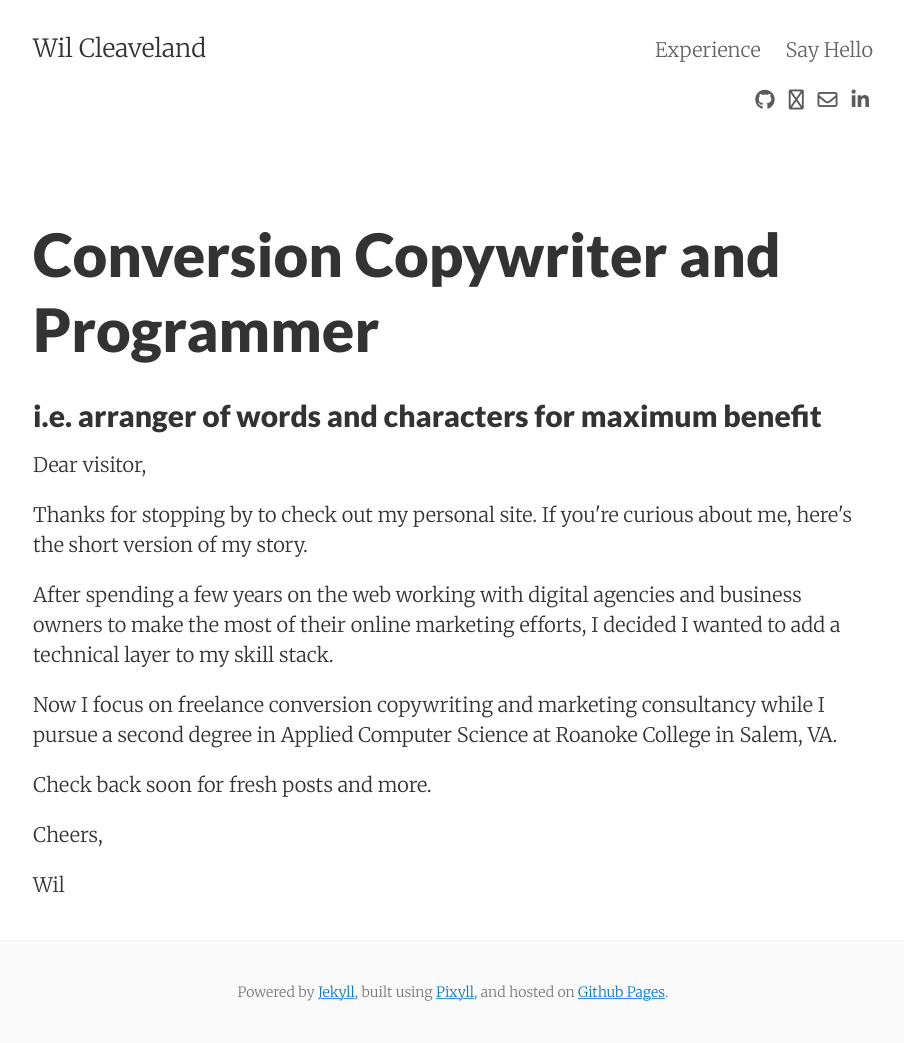
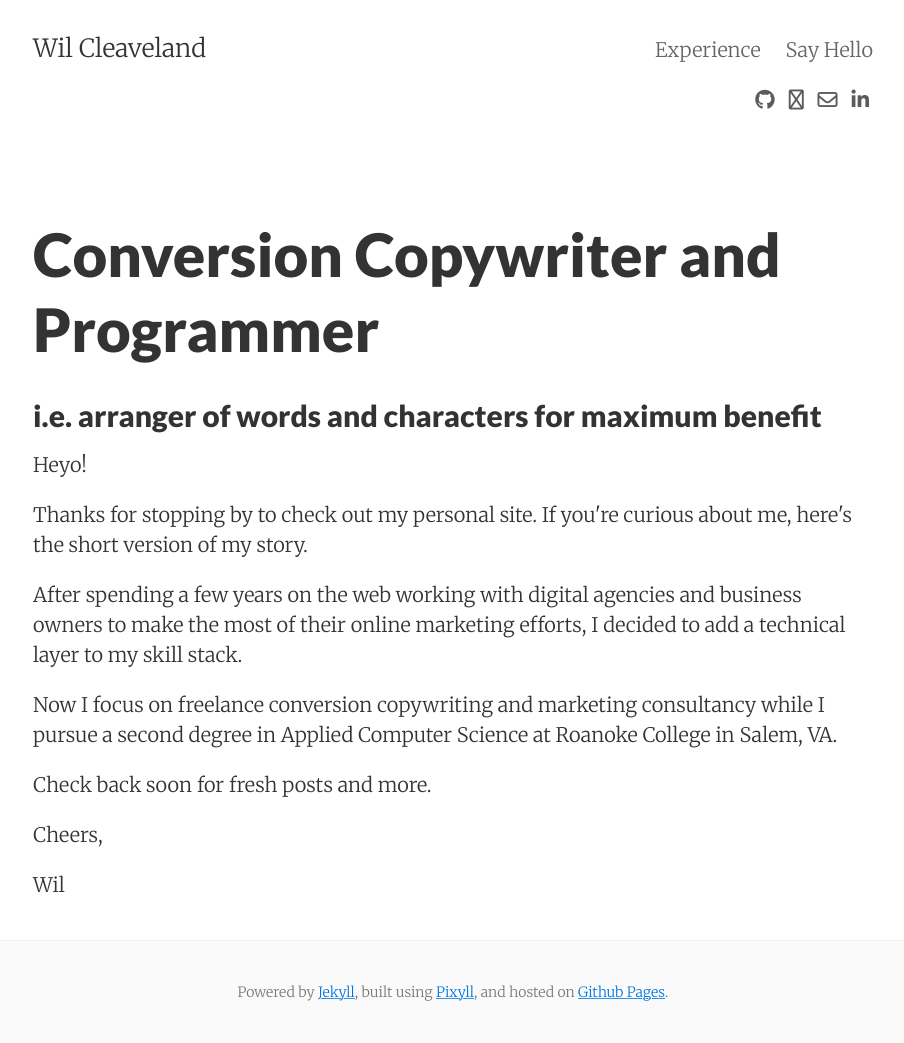
Before and after one commit to WilCleaveland/wilcleaveland.github.io, a Jekyll site: the page built from index.html, in a window 1280 px wide. Shown: the whole page, without its empty margins (187-1091 px from the left). Built offline with Jekyll 4.4.1, drawn with Linux system fonts in a browser that asks for light colours; nearby versions of some CDN libraries; the list of posts is cut into pages by our own code.

Commit message:
changed wording

```diff
--- a/index.html
+++ b/index.html
@@ -4,11 +4,11 @@ layout: page
 <h1>Conversion Copywriter and Programmer</h1>
 <h2>i.e. arranger of words and characters for maximum benefit</h2>
 
-<p>Dear visitor,</p>
+<p>Heyo!</p>
 
 <p>Thanks for stopping by to check out my personal site. If you're curious about me, here's the short version of my story.</p>
 
-<p>After spending a few years on the web working with digital agencies and business owners to make the most of their online marketing efforts, I decided I wanted to add a technical layer to my skill stack.</p>
+<p>After spending a few years on the web working with digital agencies and business owners to make the most of their online marketing efforts, I decided to add a technical layer to my skill stack.</p>
 
 <p>Now I focus on freelance conversion copywriting and marketing consultancy while I pursue a second degree in Applied Computer Science at Roanoke College in Salem, VA.</p>
 
```
